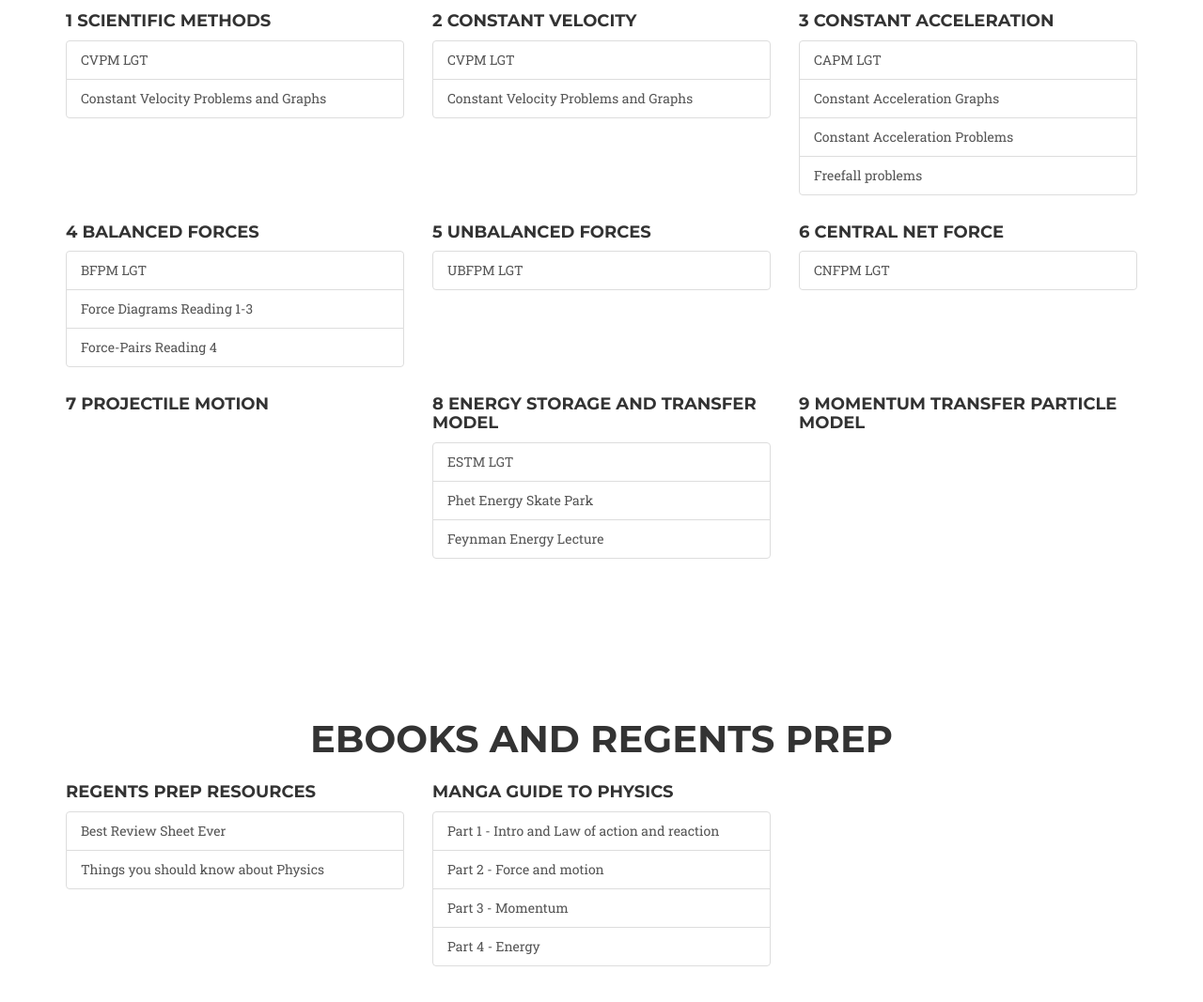
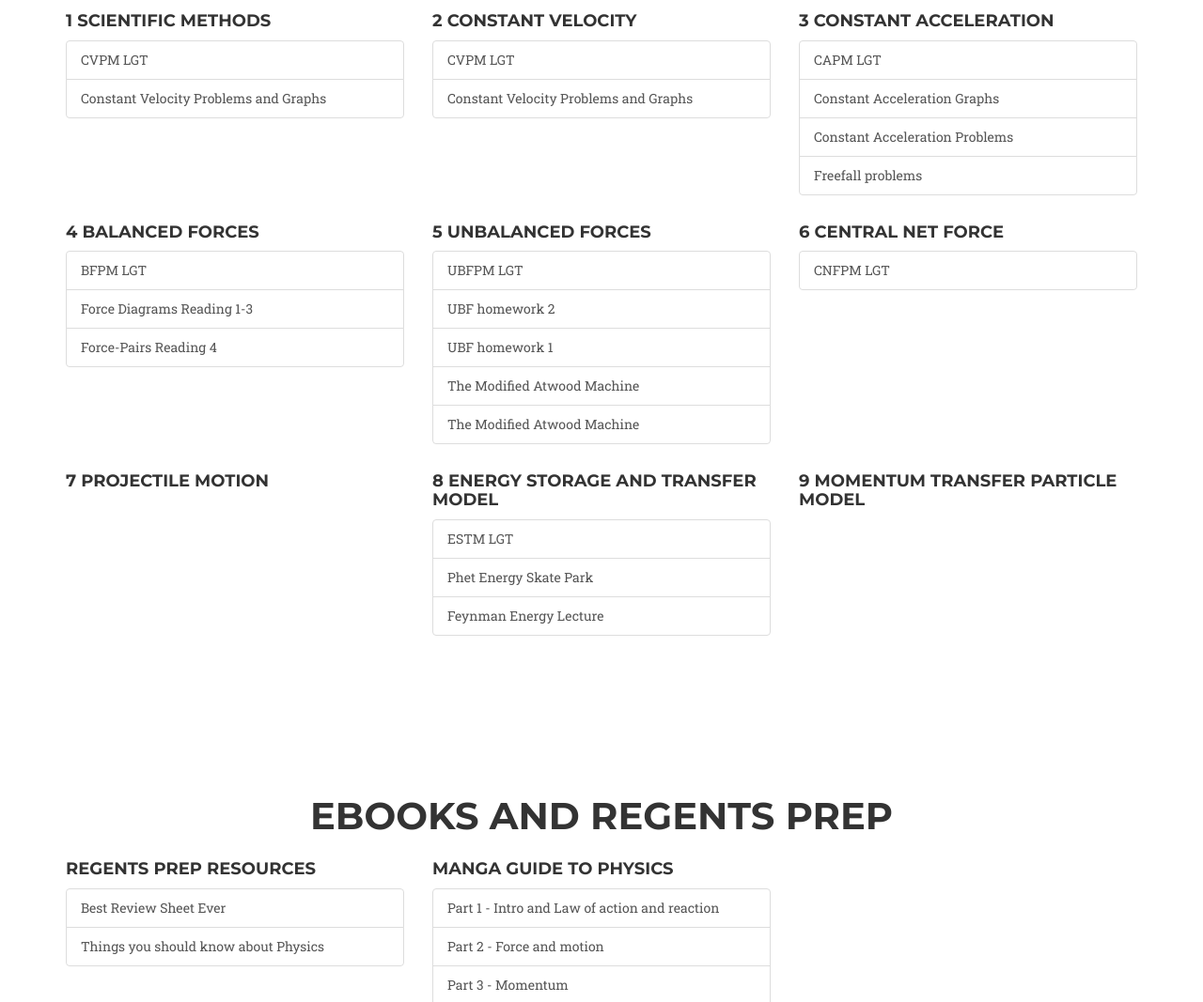
Before and after one commit to rpremvaree12/mhsphysics, a website: page resources.html in a window 1280 px wide. Shown: the part 1367-2434 px from the top of the page at 94% size. Drawn offline with nearby package versions, Linux system fonts and the light colour scheme; a web font is replaced by a local one.

Commit message:
added files

```diff
--- a/resources.html
+++ b/resources.html
@@ -176,6 +176,11 @@
 
                     <div class="list-group" id="">
                         <a href="docs/05ubfpm/ubfpmLGT.pdf" target="_blank" class="list-group-item list-group-item-action">UBFPM LGT</a>
+                        <a href="docs/05ubfpm/UBFhw1.pdf" target="_blank" class="list-group-item list-group-item-action">UBF homework 2</a>
+                        <a href="docs/05ubfpm/UBFhw2.pdf" target="_blank" class="list-group-item list-group-item-action">UBF homework 1</a>
+                        <a href="docs/05ubfpm/Atwood.pdf" target="_blank" class="list-group-item list-group-item-action">The Modified Atwood Machine</a>
+                        <a href="docs/05ubfpm/ModAtwood.pdf" target="_blank" class="list-group-item list-group-item-action">The Modified Atwood Machine</a>
+
                     </div>
 
                 </div>
```
Also changed, not shown: 4 other files.
